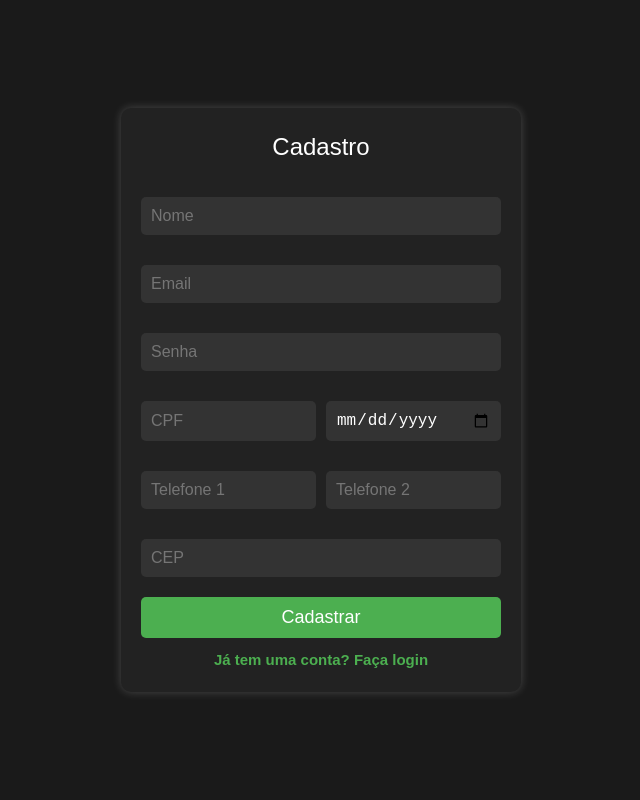
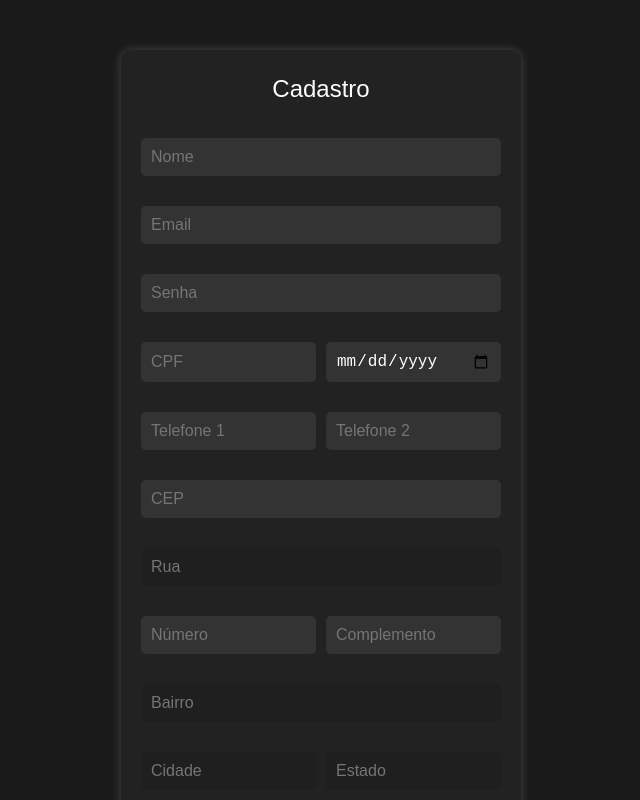
Before and after one commit to o-fabio/Agendamentos, a Vue app: page / in a window 1280 px wide. Both pictures are taken after a click on the link "Não tem uma conta? Cadastre-se". Shown: the whole page, without its empty margins (319-959 px from the left). Built offline with nearby package versions, Linux system fonts and the light colour scheme; no server answers.

Commit message:
feat: :package: buscar cep

```diff
--- a/package.json
+++ b/package.json
@@ -12,6 +12,7 @@
   },
   "dependencies": {
     "@vueuse/core": "^12.8.2",
+    "axios": "^1.8.2",
     "firebase": "^11.4.0",
     "vue": "^3.5.13",
     "vue-router": "^4.5.0"
--- a/src/App.vue
+++ b/src/App.vue
@@ -63,6 +63,8 @@ const logout = async () => {
 <style scoped>
 .container {
   width: 100vw;
+  overflow-x: hidden;
+  overflow-y: auto;
   height: 100vh;
   display: flex;
   flex-direction: column;
--- a/src/views/AuthView.vue
+++ b/src/views/AuthView.vue
@@ -5,6 +5,7 @@ import { createUserWithEmailAndPassword, onAuthStateChanged, signInWithEmailAndP
 import { useRouter } from "vue-router";
 import { doc, setDoc } from "firebase/firestore";
 import { db } from "../firebase";
+import axios from "axios";
 
 const email = ref("");
 const password = ref("");
@@ -15,10 +16,16 @@ const userInfo = ref({
   phone1: "",
   phone2: "",
   cep: "",
-})
+  rua: "",
+  numero: "", // Novo campo
+  complemento: "", // Novo campo
+  bairro: "",
+  cidade: "",
+  estado: "",
+});
 const isRegistering = ref(false);
 const errorMessage = ref("");
-const router = useRouter()
+const router = useRouter();
 
 const handleAuth = async () => {
   errorMessage.value = "";
@@ -32,13 +39,18 @@ const handleAuth = async () => {
         phone1: userInfo.value.phone1,
         phone2: userInfo.value.phone2,
         cep: userInfo.value.cep,
-        email: email.value
+        rua: userInfo.value.rua,
+        numero: userInfo.value.numero,
+        complemento: userInfo.value.complemento,
+        bairro: userInfo.value.bairro,
+        cidade: userInfo.value.cidade,
+        estado: userInfo.value.estado,
+        email: email.value,
       });
-      alert("Usuário cadastrado com sucesso!");
-    }
-    else {
+      alert("Usuário cadastrado com sucesso!");
+    } else {
       await signInWithEmailAndPassword(auth, email.value, password.value);
-      router.push("/dashboard")
+      router.push("/dashboard");
     }
   } catch (error: any) {
     alert(error.message);
@@ -46,10 +58,33 @@ const handleAuth = async () => {
   }
 };
 
+const buscarEndereco = async () => {
+  if (userInfo.value.cep.length === 8) {
+    try {
+      const response = await axios.get(`https://viacep.com.br/ws/${userInfo.value.cep}/json/`);
+      if (!response.data.erro) {
+        userInfo.value.rua = response.data.logradouro;
+        userInfo.value.bairro = response.data.bairro;
+        userInfo.value.cidade = response.data.localidade;
+        userInfo.value.estado = response.data.uf;
+      } else {
+        alert("CEP não encontrado!");
+      }
+    } catch (error) {
+      console.error("Erro ao buscar CEP:", error);
+      alert("Erro ao consultar o CEP!");
+    }
+  }
+
+  if (userInfo.value.cep.length !== 8) {
+    alert("CEP inválido!");
+  }
+};
+
 onMounted(() => {
   onAuthStateChanged(auth, (currentUser) => {
     if (currentUser) {
-      router.push("/dashboard")
+      router.push("/dashboard");
     }
   });
 });
@@ -67,7 +102,13 @@ onMounted(() => {
         <input v-model="userInfo.birth" type="date" placeholder="Data de Nascimento" required />
         <input v-model="userInfo.phone1" type="text" placeholder="Telefone 1" required />
         <input v-model="userInfo.phone2" type="text" placeholder="Telefone 2" />
-        <input class="span-2" v-model="userInfo.cep" type="text" placeholder="CEP" required />
+        <input class="span-2" v-model="userInfo.cep" type="text" placeholder="CEP" @blur="buscarEndereco" required />
+        <input class="span-2" v-model="userInfo.rua" type="text" placeholder="Rua" disabled />
+        <input v-model="userInfo.numero" type="text" placeholder="Número" />
+        <input v-model="userInfo.complemento" type="text" placeholder="Complemento" />
+        <input class="span-2" v-model="userInfo.bairro" type="text" placeholder="Bairro" disabled />
+        <input v-model="userInfo.cidade" type="text" placeholder="Cidade" disabled />
+        <input v-model="userInfo.estado" type="text" placeholder="Estado" disabled />
       </template>
     </div>
 
@@ -84,7 +125,7 @@ onMounted(() => {
 .auth-container {
   width: 100%;
   max-width: 400px;
-  margin: auto;
+  margin: 50px auto;
   background-color: #222;
   padding: 20px;
   border-radius: 10px;
@@ -111,6 +152,11 @@ input {
 input:focus {
   outline: none;
   box-shadow: 0px 0px 5px #4caf50;
+}
+
+input:disabled {
+  background-color: #1f1f1f;
+  cursor: not-allowed;
 }
 
 button {
```
Also changed, not shown: 1 other file (tests, documents, lock files or other folders).
